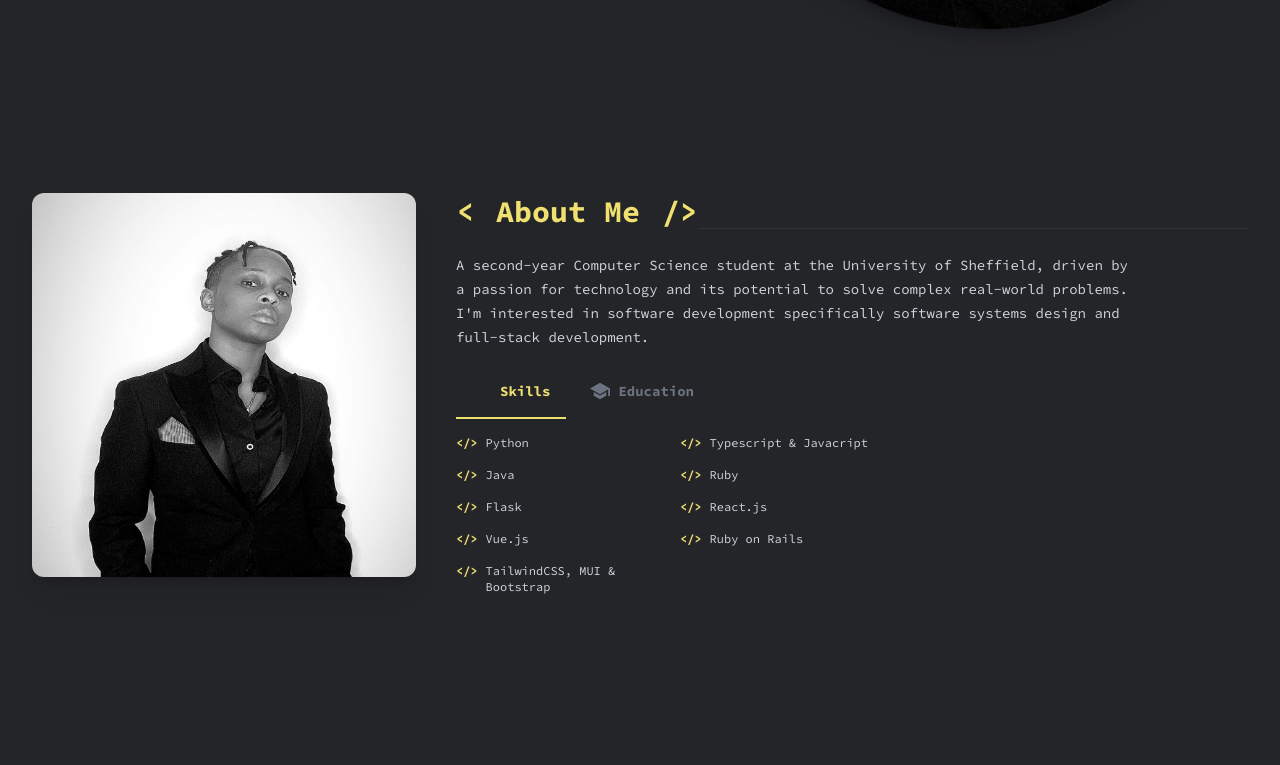
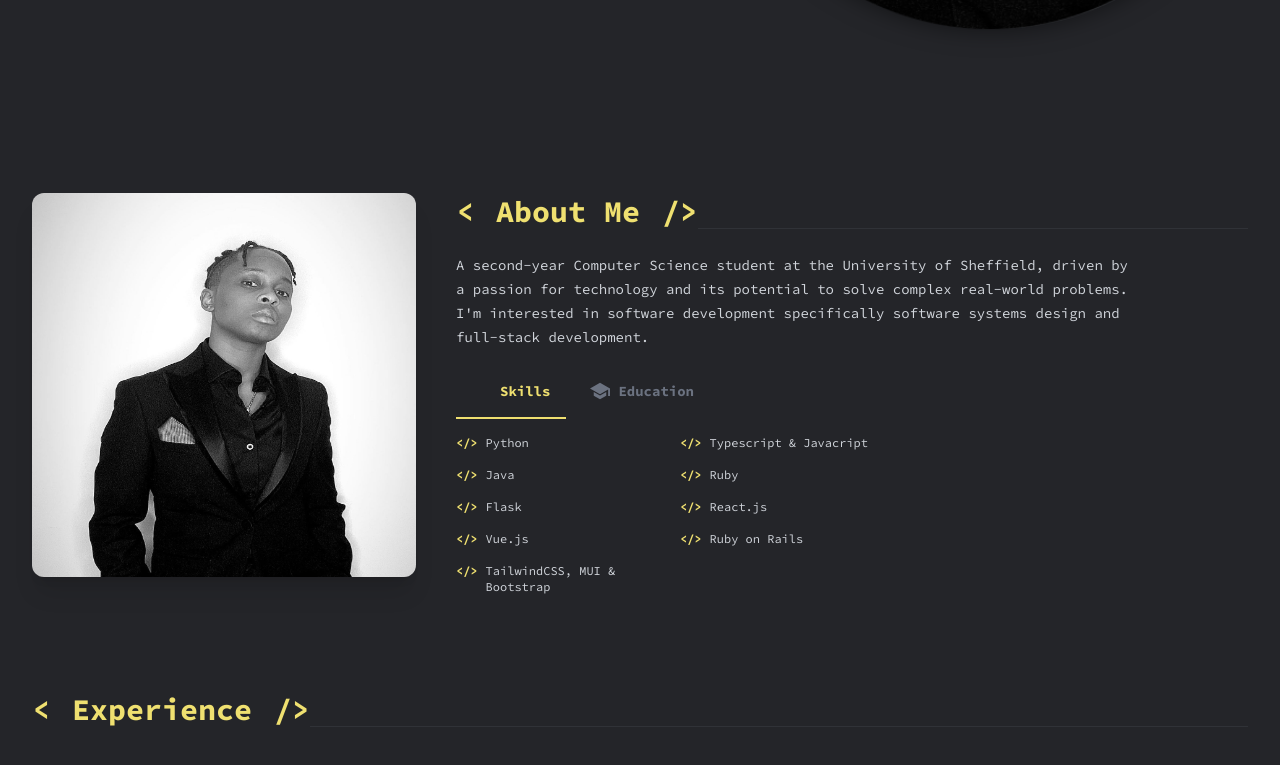
Before and after one commit to priscilla-e/my-portfolio, a React (Vite) app: page / in a window 1280 px wide. Shown: the part 731-1496 px from the top of the page. Built offline with nearby package versions, Linux system fonts and the light colour scheme; some icons are missing.

Commit message:
Add initial experience component

```diff
--- a/src/App.jsx
+++ b/src/App.jsx
@@ -1,6 +1,7 @@
 import Header from './components/Header.jsx'
 import Hero from "./components/Hero.jsx";
 import About from "./components/about/About.jsx";
+import Experience from "./components/Experience.jsx";
 
 export default function App() {
 
@@ -10,6 +11,7 @@ export default function App() {
         <main>
             <Hero />
             <About />
+            <Experience />
         </main>
     </>
   )
--- /dev/null
+++ b/src/components/Experience.jsx
@@ -0,0 +1,14 @@
+export default function Experience() {
+    return (
+        <section id='experience'>
+            <div className='container mx-auto my-24'>
+                {/*section header*/}
+                <div className='flex'>
+                    <h2 className='text-2xl font-bold active md:text-3xl'> Experience </h2>
+                    <span className='flex-1 hidden border-b border-b-darkLine md:inline-block'></span>
+                </div>
+
+            </div>
+        </section>
+    )
+}
--- a/src/components/about/About.jsx
+++ b/src/components/about/About.jsx
@@ -21,7 +21,6 @@ export default function About() {
         <section id="about">
             <div className='container flex flex-col mx-auto md:my-24 md:flex-row md:space-x-10'>
                 <img src={AboutImage} className={'hidden w-96 h-96 rounded-xl shadow-xl md:block'}/>
-
 
                 <div className='flex-1'>
                     {/*section header*/}
@@ -67,8 +66,6 @@ export default function About() {
                             {activeTab === 'skills' && <SkillList />}
                             {activeTab === 'education' && <EducationList />}
                         </div>
-
-                        <div className='mt-96'></div>
                     </div>
                 </div>
             </div>
--- a/src/components/about/EducationList.jsx
+++ b/src/components/about/EducationList.jsx
@@ -7,7 +7,7 @@ export default function EducationList() {
                 <div key={index}>
                     <p className='text-sm font-bold text-light'>{education.school}</p>
                     <span className='text-xs font-light'>{education.degree}</span> - <span
-                    className='text-xs font-light text-primary'>{education.degree}</span>
+                    className='text-xs font-light text-primary'>{education.grade}</span>
                 </div>
             ))}
         </div>
```
